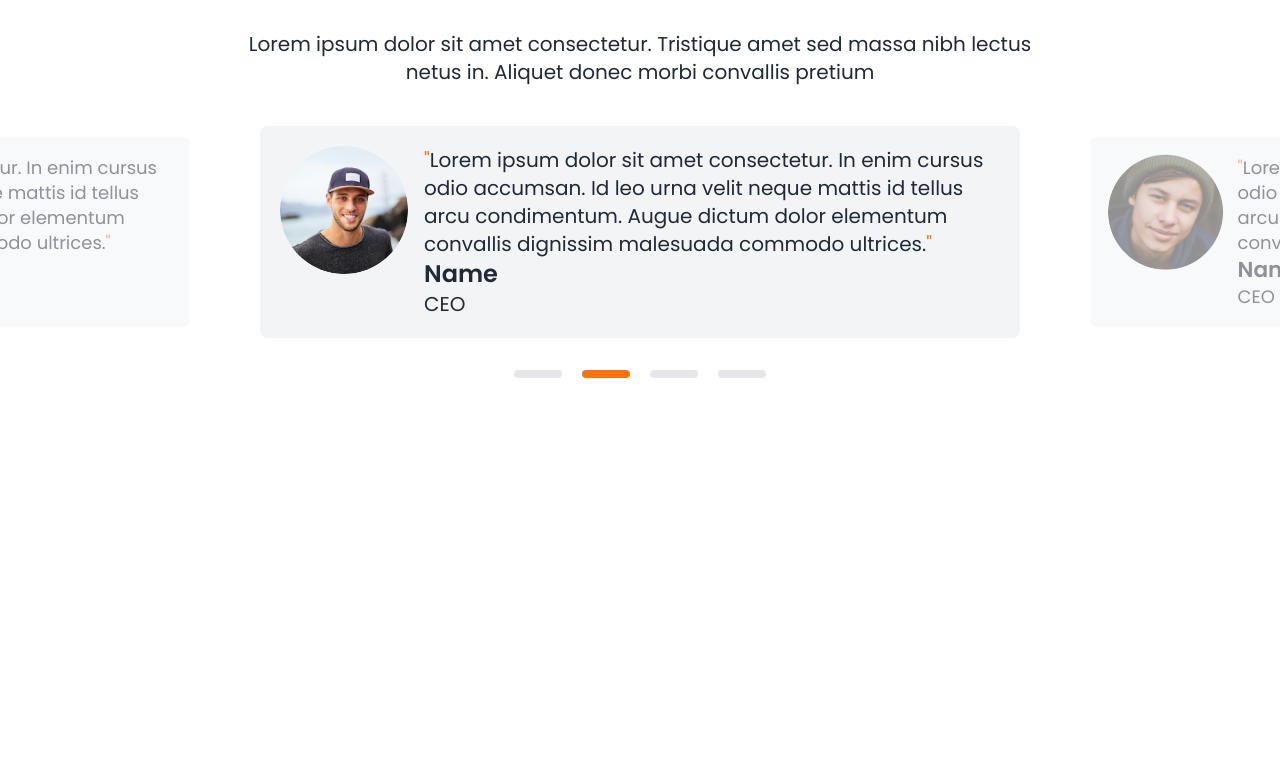
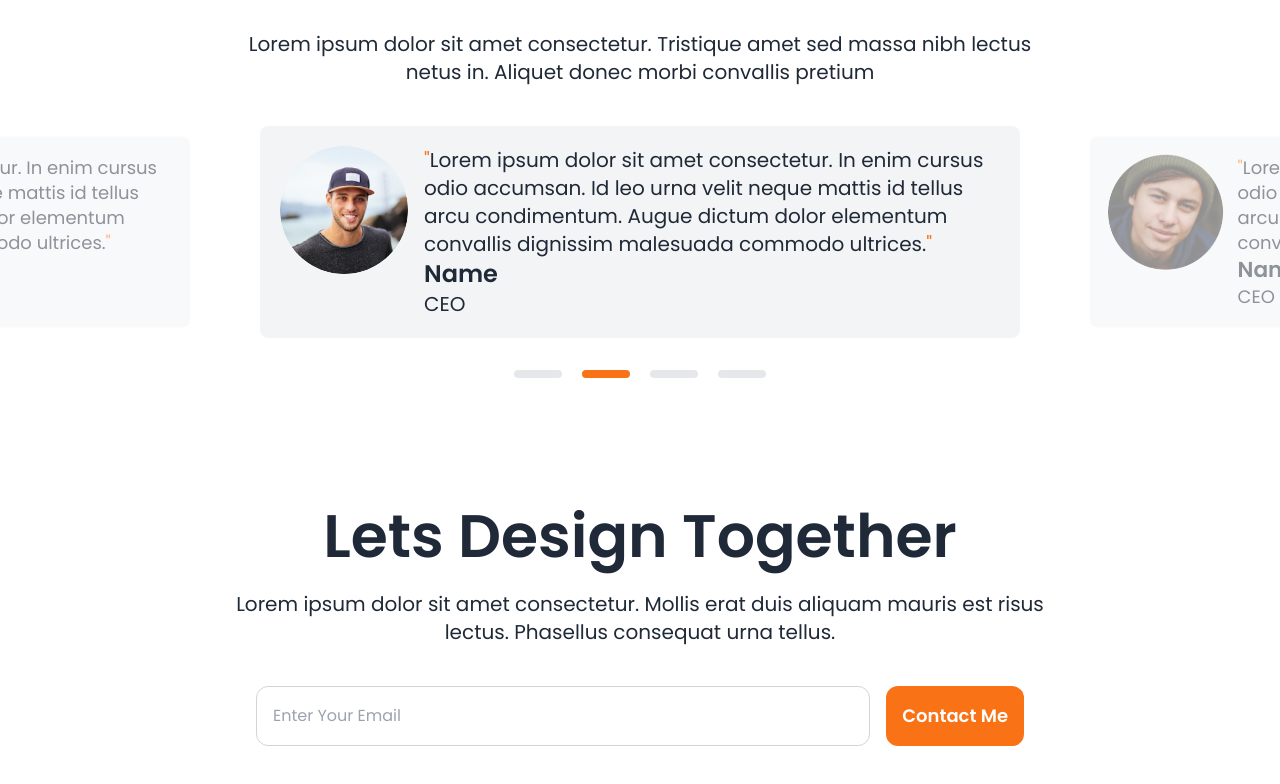
Before and after one commit to Monwar23/personal-portfolio, a React (Vite) app: page / in a window 1280 px wide. Shown: the part 2729-3513 px from the top of the page. Before the commit the page ends 3171 px from the top, so only its background shows below. Built offline with nearby package versions, Linux system fonts and the light colour scheme.

Commit message:
complete contact section

```diff
--- a/src/App.jsx
+++ b/src/App.jsx
@@ -1,4 +1,5 @@
 import About from "./components/About";
+import Contact from "./components/Contact";
 import Header from "./components/Header";
 import Hero from "./components/Hero";
 import Projects from "./components/Projects";
@@ -14,6 +15,7 @@ function App() {
       <Services></Services>
       <Projects></Projects>
       <Testimonials></Testimonials>
+      <Contact></Contact>
 
     </>
   );
--- /dev/null
+++ b/src/components/Contact.jsx
@@ -0,0 +1,27 @@
+const Contact = () => {
+    return (
+        <section id="contact" className="py-16 font-poppins text-center">
+            <div className="container mx-auto">
+                <h2 className="text-6xl font-semibold mb-6">Lets Design Together</h2>
+                <p className="text-xl mb-10">
+                    Lorem ipsum dolor sit amet consectetur. Mollis erat duis aliquam mauris est risus <br />
+                    lectus. Phasellus consequat urna tellus.
+                </p>
+                <div className="max-w-3xl mx-auto flex flex-col md:flex-row gap-4">
+                    <input
+                        type="email"
+                        placeholder="Enter Your Email"
+                        className="border border-gray-300 p-4 rounded-xl flex-grow"
+                        aria-label="Email address"
+                        required
+                    />
+                    <button className="bg-orange-500 text-white p-4 rounded-xl text-lg font-semibold hover:bg-orange-600 flex-shrink-0">
+                        Contact Me
+                    </button>
+                </div>
+            </div>
+        </section>
+    );
+};
+
+export default Contact;
```
